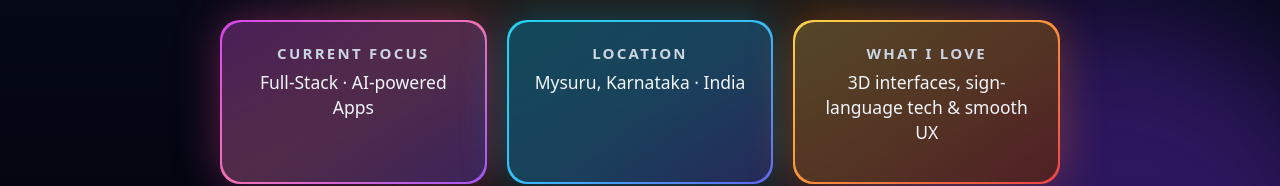
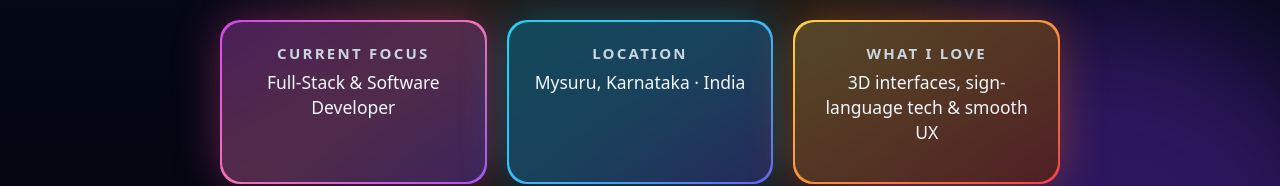
Before and after one commit to Ravi8855/ravi_portfolio, a React (Vite) app in the folder frontend/: page / in a window 1280 px wide. Shown: the part 426-612 px from the top of the page. Built offline with nearby package versions, Linux system fonts and the light colour scheme; no server answers.

Commit message:
Update Hero component

```diff
--- a/frontend/src/components/Hero.jsx
+++ b/frontend/src/components/Hero.jsx
@@ -70,7 +70,7 @@ const Hero = () => {
 </h4>
 
                 <p className="text-sm text-slate-100">
-                  Full-Stack · AI-powered Apps
+                  Full-Stack & Software Developer
                 </p>
                 <div className="mt-3 h-[2px] w-0 group-hover:w-full bg-gradient-to-r from-transparent via-fuchsia-400 to-transparent transition-all duration-500" />
               </div>
```
